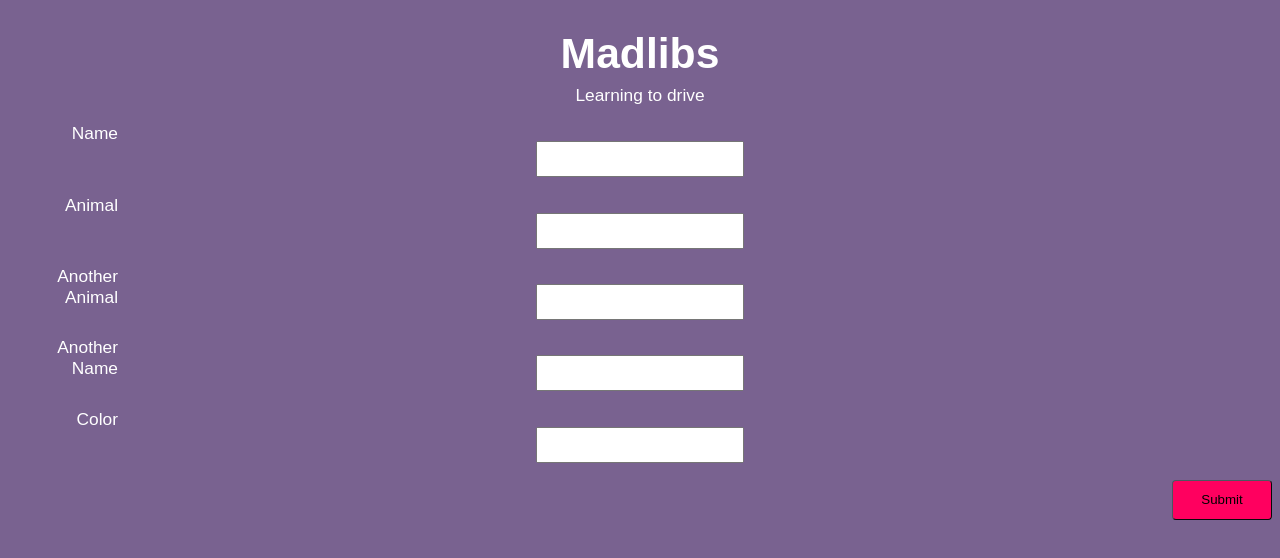
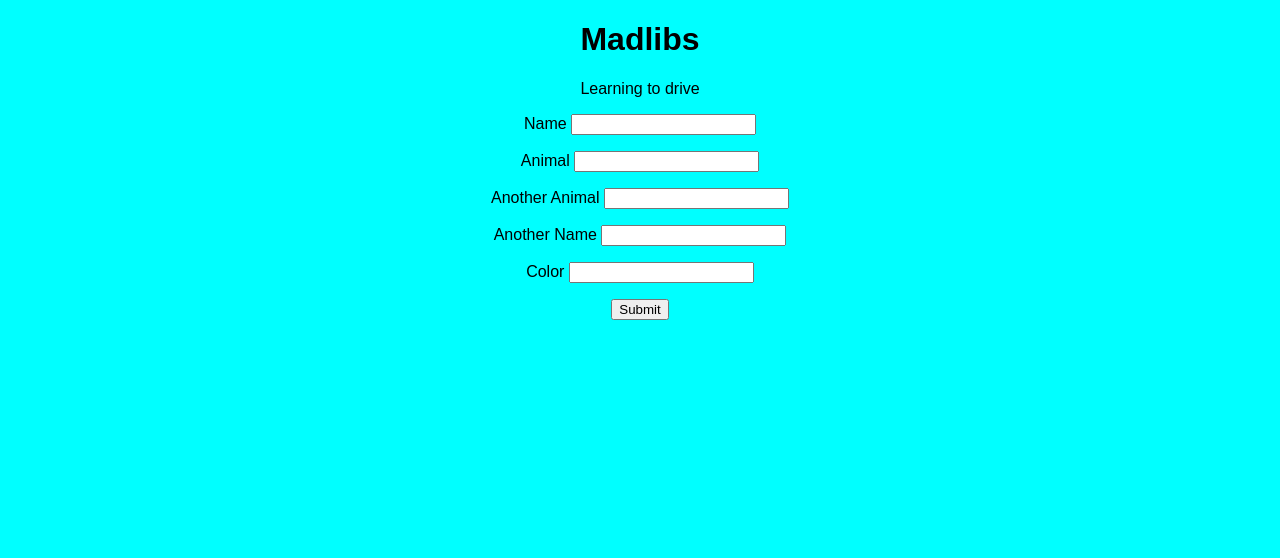
Before and after one commit to cdougherty89/whatever, a plain HTML site: page index.html in a window 1280 px wide. Drawn offline with Linux system fonts and the light colour scheme.

Commit message:
Update styles.css

```diff
--- a/src/styles.css
+++ b/src/styles.css
@@ -1,46 +1,5 @@
 body {
-  font-family: Arial, Helvetica, sans-serif;
+  font-family: sans-serif;
   text-align: center;
-  color: #ffffff;
-  background-color: rgba(43, 7, 80, 0.63);
+  background-color: aqua;
 }
-p {
-  font-size: 13pt;
-}
-
-h1 {
-  margin-bottom: -10px;
-  font-size: 32pt;
-}
-
-td {
-  padding-bottom: 20px;
-}
-
-table.center {
-  margin-left: auto;
-  margin-right: auto;
-}
-
-label {
-  font-size: 13pt;
-  width: 110px;
-  height: 18px;
-  display: block;
-  text-align: right;
-}
-
-input[type="text"] {
-  width: 200px;
-  height: 30px;
-}
-
-input[type="submit"] {
-  background-color: #ff005f;
-  border-color: #4d575f;
-  border-radius: 4px;
-  border-width: 1px;
-  height: 40px;
-  width: 100px;
-  float: right;
-}
```
